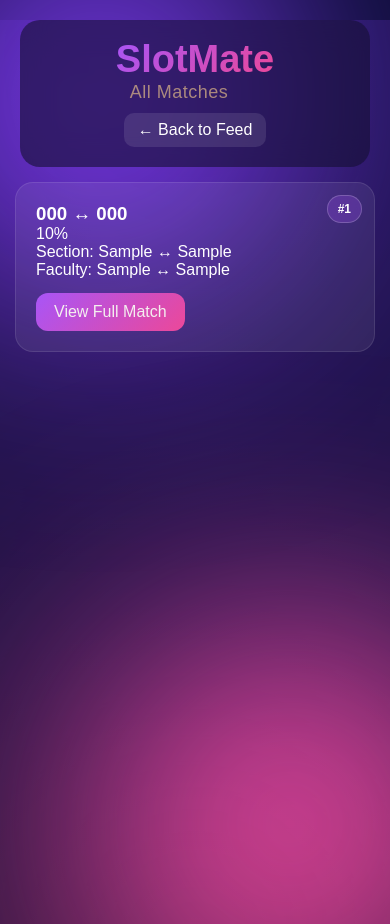
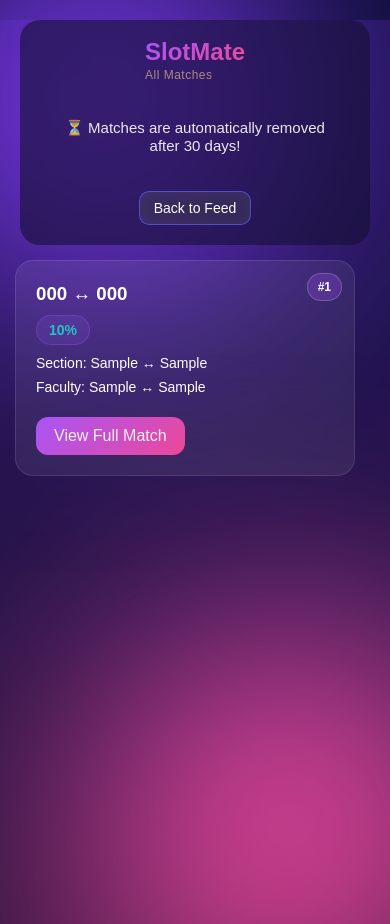
Before and after one commit to Nusrat-Nawal/SlotMate, a Django app: page /matches/ in a window 390 px wide. Run offline with Django 5.2, Linux system fonts and the light colour scheme; a user stored in the database is signed in; tables that the repository leaves empty hold one stand-in row (values such as "Sample post").

Commit message:
Add expiry msg and improve index UI

```diff
--- a/slotmate_backend/static/css/global.css
+++ b/slotmate_backend/static/css/global.css
@@ -132,7 +132,7 @@ body {
     justify-content:center;
     align-items:center;
 
-    height: 48px;
+    height: 45px;
     min-width: 130px;
 
     padding: 0 16px;
@@ -147,7 +147,7 @@ body {
     color: white;
 
     background: rgba(224, 100, 224, 0.06);
-    border: 1px solid rgba(255,255,255,0.08);
+    border: 1px solid rgba(87, 85, 215, 0.542);
 
     transition: 0.2s ease;
 }
@@ -156,8 +156,39 @@ body {
     text-decoration: none;
     padding: 8px 14px;
     border-radius: 10px;
-    background: rgba(255,255,255,0.1);
+    background: rgba(151, 124, 227, 0.08);
+    border: 1px solid rgba(87, 85, 215, 0.882);
+    margin-left:10px;
+    margin-right:10px;
+    color: #fff;
+    font-weight: 500;
+    font-size: 14px;
+    backdrop-filter: blur(12px);
+    display: inline-flex;
+    align-items: center;
+    gap: 8px;
+    transition: all 0.25s ease;
+    position: relative;
+    overflow: hidden;
 }
+.back-btn:hover{
+    transform: translateY(-2px);
+    background: rgba(168,85,247,0.15);
+    border-color: rgba(168,85,247,0.4);
+    box-shadow: 0 10px 25px rgba(168,85,247,0.25);
+}
+.expiry-banner{
+    margin: 15px 0;
+    padding: 12px 14px;
+    border-radius: 10px;
+    font-size: 15px;
+    opacity: 0.9;
+    text-align: center;
+    justify-content: center;
+}
+.status.high { color: #6cee75 !important; }
+.status.medium { color: #f59e0b !important; }
+.status.low { color: #22c5c2 !important; }
 
 @media (max-width: 600px){
   .container{
@@ -168,6 +199,15 @@ body {
     font-size: 90%;
   }
 
+  p{
+    font-size: 14px;
+  }
+.topbar, .page-header{
+    display:flex;
+    flex-direction: column;
+    gap: 10px;
+  }
+
   input, button{
     font-size: 14px;
   }
@@ -175,4 +215,34 @@ body {
   .btn, .submit-btn{
     width: 100%;
   }
+  .navbar{
+    flex-direction: column;
+    align-items: flex-start;
+    padding: 12px 16px;
+    gap: 10px;
+  }
+
+  .nav-links{
+    width: 100%;
+    display: flex;
+    flex-wrap: wrap;
+    gap: 8px;
+  }
+
+  .nav-links a{
+    flex: 1;
+    text-align: center;
+    font-size: 13px;
+    padding: 8px 10px;
+  }
+
+  .logo{
+    font-size: 24px;
+  }
+
+  .slogan{
+    font-size: 12px;
+    margin-left: 0;
+  }
+
 }
--- a/slotmate_backend/static/css/matches.css
+++ b/slotmate_backend/static/css/matches.css
@@ -1,6 +1,17 @@
 /* Page */
 .container {
     padding: 40px;
+}
+.match-details-page .grid {
+    display: grid;
+    grid-template-columns: repeat(auto-fit, minmax(340px, 1fr));
+    gap: 22px;
+}
+.matches-page .grid {
+    display: grid;
+    grid-template-columns: repeat(auto-fit, minmax(300px, 340px));
+    gap: 40px;
+    justify-content: left;
 }
 
 /* Top Bar */
@@ -51,6 +62,7 @@
 
 /* Card */
 .card {
+    position:relative;
     padding: 20px;
     border-radius: 18px;
     background: rgba(255,255,255,0.07);
@@ -58,11 +70,54 @@
     position: relative;
     margin-bottom: 20px;
 }
-.persona-b .card{
+.match-details-page .persona-b .card{
     flex:none;
     width:380px;
 }
+.matches-page .persona-b .card{
+    max-width: 320px;
+    width: 100%;
+    margin: 0 auto;
+    padding: 24px;
+    min-height: 180px;
+}
+.matches-page .card p {
+    margin: 8px 0;
+    font-size: 14px;
+    backdrop-filter: blur(12px);
+    transition: 0.3s;
+}
+.matches-page .card:hover {
+    transform: translateY(-4px);
+}
 
+.card-top {
+    display: flex;
+    justify-content: space-between;
+    align-items: flex-start;
+    gap: 12px;
+    margin-bottom: 8px;
+}
+
+.card-top h3 {
+    margin: 0;
+    line-height: 1.4;
+}
+.matches-page .card-meta{
+    display: flex;
+    justify-content: flex-start;
+    margin-bottom: 10px;
+}
+.matches-page .status{
+    display: inline-block;
+    padding: 6px 12px;
+    border-radius: 999px;
+    font-size: 14px;
+    font-weight: 600;
+    background: rgba(139, 92, 246, 0.15);
+    color: rgb(255, 122, 188);
+    border: 1px solid rgba(168, 85, 247, 0.3);
+}
 .breakdown {
     margin-top: 30px;
     padding: 25px;
--- a/slotmate_backend/static/css/my-requests.css
+++ b/slotmate_backend/static/css/my-requests.css
@@ -33,7 +33,6 @@
     font-size: 18px;
     opacity: 0.7;
 }
-
 .action-btn {
     background: linear-gradient(135deg,#ff3b3b,#ff006a);
     border: none;
@@ -42,6 +41,10 @@
     border-radius: 12px;
     cursor: pointer;
     transition: 0.3s;
+    margin-top:10px;
+    justify-content:right;
+    text-align:right;
+    margin-left: auto;
 }
 
 .action-btn:hover {
--- a/slotmate_backend/templates/create-request.html
+++ b/slotmate_backend/templates/create-request.html
@@ -20,7 +20,7 @@
     <div class="slogan">Better Slots, Better Semester</div>
     </div>
 
-    <a href="/index/" class="back-btn">← Back To Home</a>
+    <a href="/index/" class="back-btn"> Back To Home </a>
 </header>
 
 <main class="container">
@@ -118,7 +118,7 @@
 <div id="policyPopup" class="popup-overlay hidden">
     <div class="popup-box">
 
-        <h2>Swap Request Guidelines & System Policy</h2>
+        <h2>Swap Request Guidelines & Policy</h2>
 
         <p>
             Please read and understand the following rules before creating a swap request.
@@ -133,6 +133,8 @@
             <li><b>Data Accuracy:</b> Incorrect or incomplete data may reduce match accuracy or block matching results.</li>
 
             <li><b>System Behavior:</b> Matching is based on mutual compatibility between users in the same department & university.</li>
+
+            <li><b>Expiry Rule:</b> All requests and matches will be automatically deleted after 30 days.</li>
         </ul>
 
         <label class="popup-check">
--- a/slotmate_backend/templates/match-details.html
+++ b/slotmate_backend/templates/match-details.html
@@ -9,7 +9,7 @@
 <link rel="stylesheet" href="{% static 'css/matches.css' %}">
 </head>
 
-<body>
+<body class="match-details-page">
 
 <div class="bg-glow glow1"></div>
 <div class="bg-glow glow2"></div>
@@ -21,7 +21,7 @@
         <div class="slogan">Match Details</div>
     </div>
 
-    <a href="/matches/" class="back-btn">← Back To Matches</a>
+    <a href="/matches/" class="back-btn"> Back To Matches</a>
 </header>
 
 <main class="container">
--- a/slotmate_backend/templates/matches.html
+++ b/slotmate_backend/templates/matches.html
@@ -9,7 +9,7 @@
 <link rel="stylesheet" href="{% static 'css/matches.css' %}">
 </head>
 
-<body>
+<body class="matches-page">
 
 <div class="bg-glow glow1"></div>
 <div class="bg-glow glow2"></div>
@@ -20,13 +20,19 @@
         <div class="logo">SlotMate</div>
         <div class="slogan">All Matches</div>
     </div>
-
-    <a href="/index/" class="back-btn">← Back to Feed</a>
+    <div class="expiry-banner">
+    ⏳ Matches are automatically removed after 30 days!
+    </div>
+    <a href="/index/" class="back-btn"> Back to Feed</a>
 </header>
 
 <main class="container">
 
-{% for m in matches %}
+{% if matches %}
+
+<div class="grid">
+
+    {% for m in matches %}
 
 <div class="card">
 
@@ -38,8 +44,9 @@
             ↔
             {{ m.request_b.current_course_code }}
         </h3>
-
-        <span class="status">
+    </div>
+    <div class="card-meta">
+        <span class="status {% if m.mutual_score >= 84 %}high{% elif m.mutual_score >= 69 %}medium{% else %}low{% endif %}">
             {{ m.mutual_score|floatformat:0 }}%
         </span>
     </div>
@@ -60,9 +67,13 @@
 
 </div>
 
-{% empty %}
+{% endfor %}
+
+</div>
+
+{% else %}
     <div class="empty">No matches found</div>
-{% endfor %}
+{% endif %}
 
 </main>
 
```
Also changed, not shown: slotmate_backend/static/css/dashboard.css (+12 -6 lines), slotmate_backend/templates/my-requests.html (+8 -3 lines).
